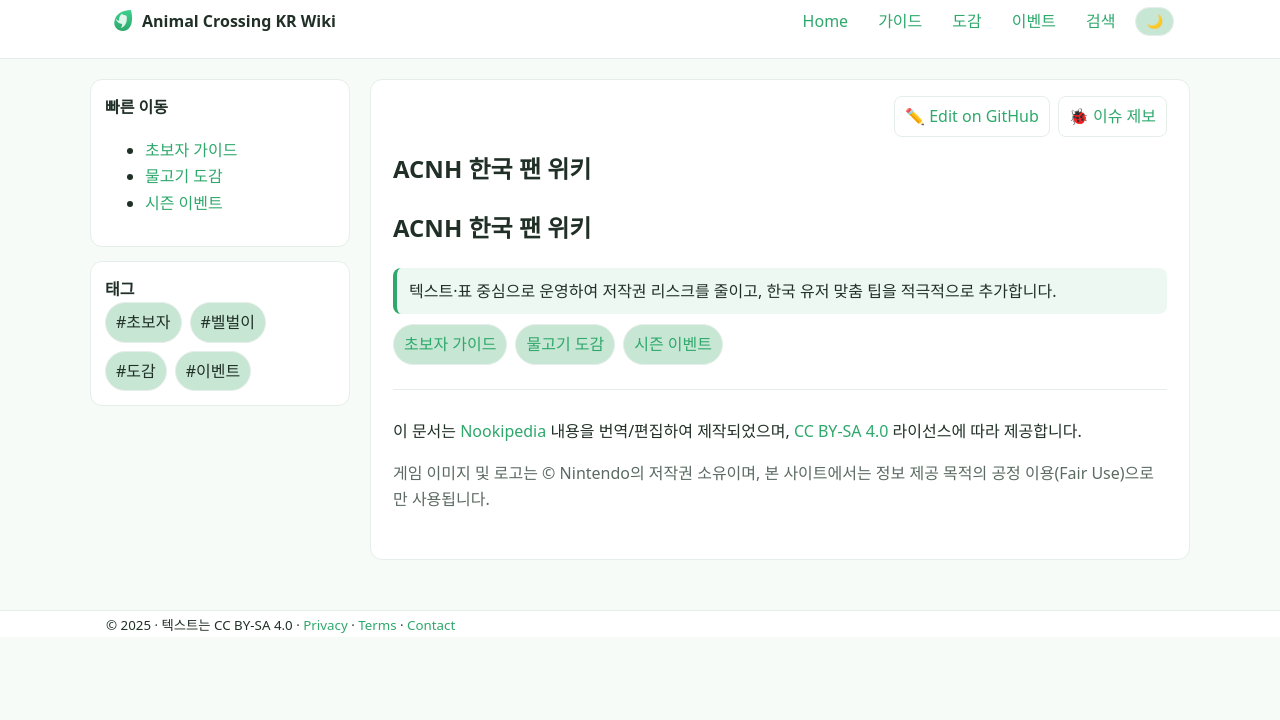
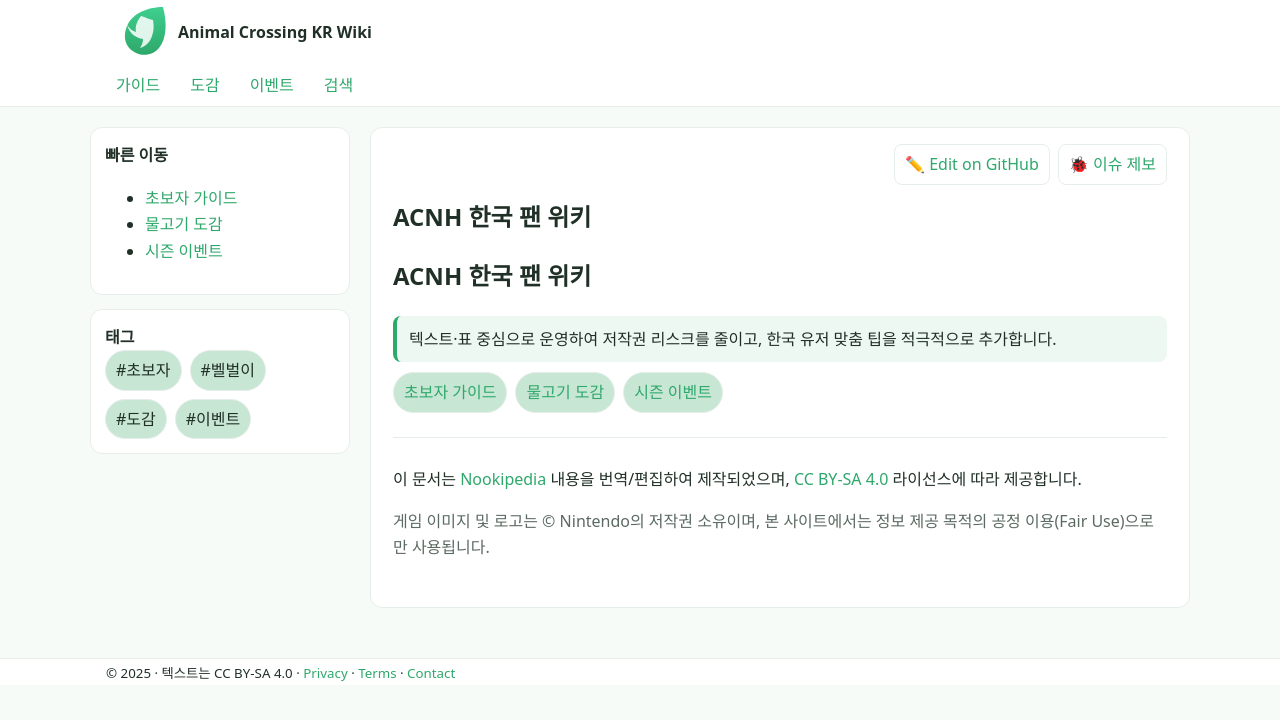
Before and after one commit to cute-bite/animalcrossing, a Jekyll site: the page built from index.md, in a window 1280 px wide. Shown: the top 720 px of the page. Built offline with Jekyll 4.4.1, drawn with Linux system fonts in a browser that asks for light colours; our own code applies the rules of GitHub Pages for plain Markdown files; comment, search, counter and statistics services are not loaded.

Commit message:
Add files via upload

```diff
--- a/_layouts/default.html
+++ b/_layouts/default.html
@@ -9,28 +9,25 @@
   <link rel="stylesheet" href="{{ '/assets/style.css' | relative_url }}">
   <!-- AdSense (YOUR-ADSENSE-CLIENT-ID/Slot 교체) -->
   <script async src="https://pagead2.googlesyndication.com/pagead/js/adsbygoogle.js?client=YOUR-ADSENSE-CLIENT-ID" crossorigin="anonymous"></script>
+
+
 </head>
 <body>
 <header class="site-header">
-  <div class="container row between center">
-    <a class="brand" href="{{ '/' | relative_url }}">
-      <img class="logo" alt="ACNH Leaf" src="{{ '/assets/img/leaf.svg' | relative_url }}" width="28" height="28"/>
+  <div class="container">
+    <a href="{{ site.baseurl }}/" class="brand">
+      <img src="{{ site.baseurl }}/assets/img/leaf.svg" alt="" />
       <span>{{ site.title }}</span>
     </a>
     <nav class="site-nav">
-      <a href="{{ '/' | relative_url }}">Home</a>
-      <a href="{{ '/guide/' | relative_url }}">가이드</a>
-      <a href="{{ '/items/' | relative_url }}">도감</a>
-      <a href="{{ '/events/' | relative_url }}">이벤트</a>
-      <a href="{{ '/search.html' | relative_url }}">검색</a>
-      <button id="themeToggle" class="chip" aria-label="테마 토글">🌙</button>
+      <a href="{{ site.baseurl }}/guide/">가이드</a>
+      <a href="{{ site.baseurl }}/items/">도감</a>
+      <a href="{{ site.baseurl }}/events/">이벤트</a>
+      <a href="{{ site.baseurl }}/search.html">검색</a>
     </nav>
   </div>
-  <div class="ad ad-top">
-    <ins class="adsbygoogle" style="display:block" data-ad-client="YOUR-ADSENSE-CLIENT-ID" data-ad-slot="TOP-BANNER-SLOT" data-ad-format="auto" data-full-width-responsive="true"></ins>
-    <script>(adsbygoogle = window.adsbygoogle || []).push({});</script>
-  </div>
 </header>
+
 
 <div class="container grid">
   <aside class="sidebar">
```
